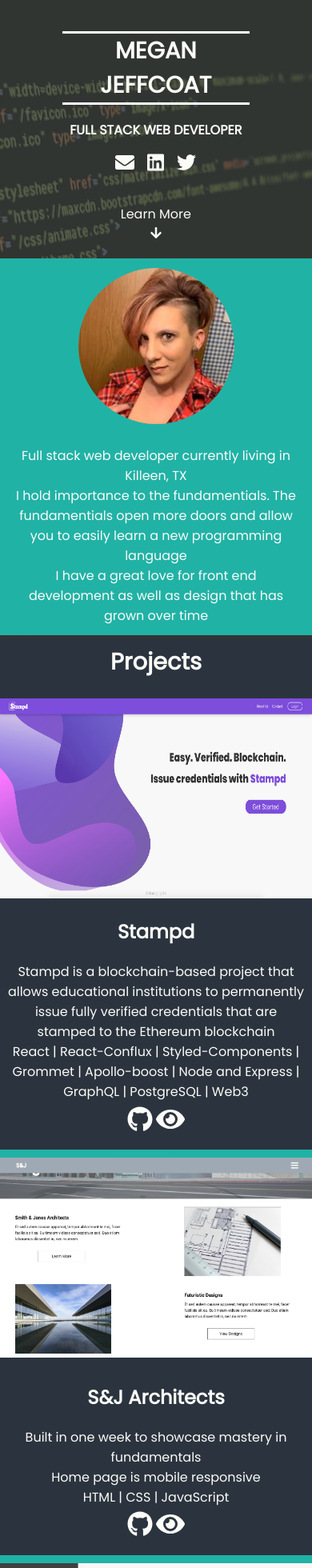
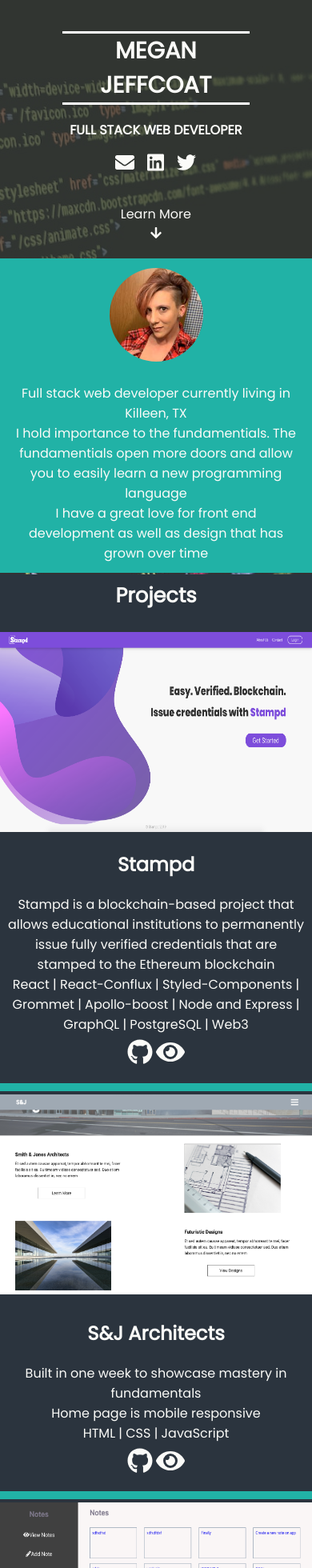
Before and after one commit to meganjeffcoat/portfoliomegan, a React (Create React App) app: page / in a window 390 px wide. Shown: the top 1960 px of the page at 80% size. Built offline with nearby package versions, Linux system fonts and the light colour scheme.

Commit message:
styling adjustments for mobile view

```diff
--- a/src/components/current-projects.js
+++ b/src/components/current-projects.js
@@ -23,6 +23,7 @@
 
   @media (max-width: 800px) {
     margin-top: -6%;
+
   }
 
   @media (max-width: 500px) {
@@ -30,6 +31,7 @@
 
     h1 {
       padding-top: none;
+      font-size: 1.6rem;
     }
   }
 `;
@@ -88,7 +90,7 @@
     .visit {
       width: 100%;
       height: 250px;
-      margin: 0;
+      margin: 1% 0 0 0;
 
       img {
         width: 100%;
@@ -160,7 +162,7 @@
     .visit {
       width: 100%;
       height: 250px;
-      margin: 0;
+      margin: 1% 0 0 0;
 
       img {
         width: 100%;
--- a/src/components/title.js
+++ b/src/components/title.js
@@ -143,8 +143,8 @@
     flex-direction: column;
 
     img {
-      margin: 3% 4% 2.5% 25%;
-      width: 50%;
+      margin: 3% 4% 2.5% 35%;
+      width: 30%;
     }
 
     p {
```
